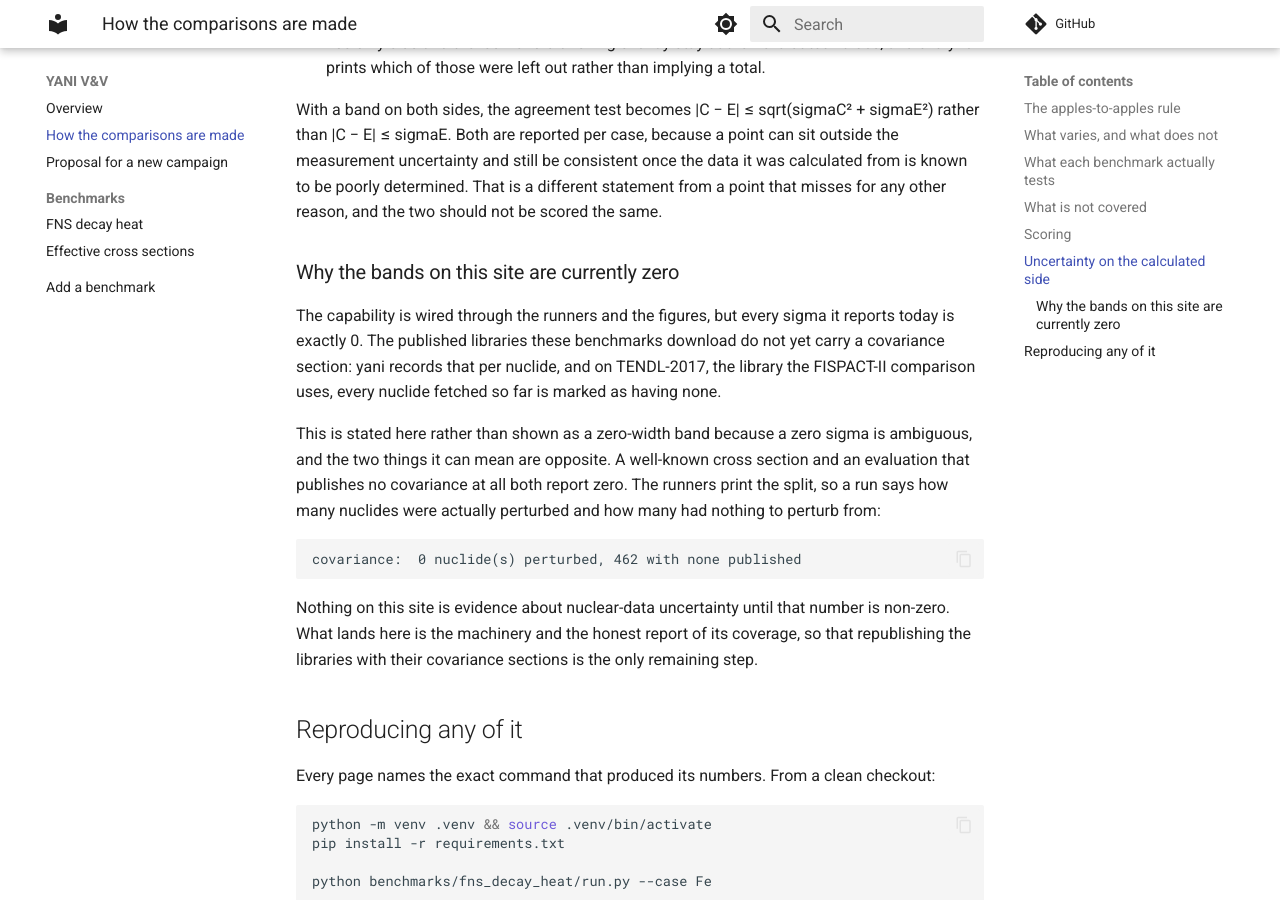
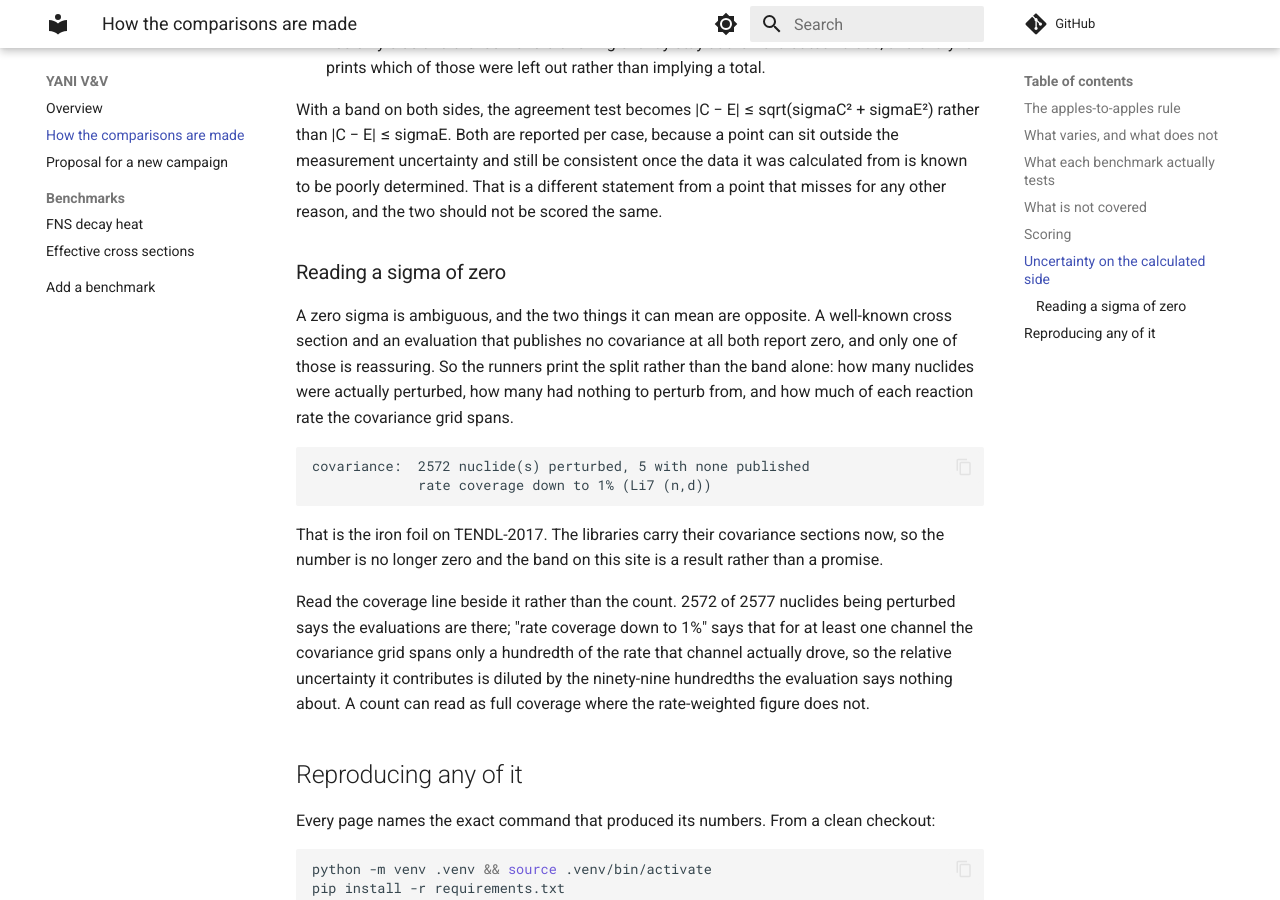
Before and after one commit to fusion-neutronics/yani-verification-and-validation, an MkDocs documentation site: the page built from docs/methodology.md, in a window 1280 px wide and 900 px high, scrolled down 4495 px. Built offline with MkDocs 1.6.1 and Material for MkDocs 9.7.7, drawn with Linux system fonts in a browser that asks for light colours; comment, search, counter and statistics services are not loaded.

Commit message:
The bands are not zero any more
The README and the methodology page both said every sigma this site reports is
exactly zero, because the published libraries carried no covariance section.
They carry it now, and a run says so:

    covariance:  2572 nuclide(s) perturbed, 5 with none published
                 rate coverage down to 1% (Li7 (n,d))

That is the iron foil on TENDL-2017, at yani 0.18.0 against the 2026-09-18
data release.

The band is also doing the job it exists for, which is the part worth saying
out loud. yani and FISPACT-II both sit 7.3% from the measurement on this foil,
outside the measurement's own 5.4% at every one of its 21 points. Against the
nuclear data's 16.7%, every point agrees. The two codes are not both wrong
about the physics; they are both reading cross sections not known to better
than that.

The "why the bands on this site are currently zero" section becomes "reading a
sigma of zero", which is the part of it that was never about the data being
absent: a well-known cross section and an evaluation publishing no covariance
both report zero, and the coverage report is what separates them. The new text
points at the rate-weighted coverage rather than the count, since 2572 of 2577
reads as complete where "down to 1%" says one channel's grid spans a hundredth
of the rate it drove.

````diff
--- a/docs/methodology.md
+++ b/docs/methodology.md
@@ -212,28 +212,30 @@ and still be consistent once the data it was calculated from is known to be
 poorly determined. That is a different statement from a point that misses for
 any other reason, and the two should not be scored the same.
 
-### Why the bands on this site are currently zero
+### Reading a sigma of zero
 
-The capability is wired through the runners and the figures, but every sigma it
-reports today is exactly 0. The published libraries these benchmarks download
-do not yet carry a covariance section: yani records that per nuclide, and on
-TENDL-2017, the library the FISPACT-II comparison uses, every nuclide fetched so
-far is marked as having none.
-
-This is stated here rather than shown as a zero-width band because a zero sigma
-is ambiguous, and the two things it can mean are opposite. A well-known cross
-section and an evaluation that publishes no covariance at all both report zero.
-The runners print the split, so a run says how many nuclides were actually
-perturbed and how many had nothing to perturb from:
+A zero sigma is ambiguous, and the two things it can mean are opposite. A
+well-known cross section and an evaluation that publishes no covariance at all
+both report zero, and only one of those is reassuring. So the runners print the
+split rather than the band alone: how many nuclides were actually perturbed,
+how many had nothing to perturb from, and how much of each reaction rate the
+covariance grid spans.
 
 ```
-covariance:  0 nuclide(s) perturbed, 462 with none published
+covariance:  2572 nuclide(s) perturbed, 5 with none published
+             rate coverage down to 1% (Li7 (n,d))
 ```
 
-Nothing on this site is evidence about nuclear-data uncertainty until that
-number is non-zero. What lands here is the machinery and the honest report of
-its coverage, so that republishing the libraries with their covariance sections
-is the only remaining step.
+That is the iron foil on TENDL-2017. The libraries carry their covariance
+sections now, so the number is no longer zero and the band on this site is a
+result rather than a promise.
+
+Read the coverage line beside it rather than the count. 2572 of 2577 nuclides
+being perturbed says the evaluations are there; "rate coverage down to 1%" says
+that for at least one channel the covariance grid spans only a hundredth of the
+rate that channel actually drove, so the relative uncertainty it contributes is
+diluted by the ninety-nine hundredths the evaluation says nothing about. A
+count can read as full coverage where the rate-weighted figure does not.
 
 ## Reproducing any of it
 
````
Also changed, not shown: README.md (+15 -6 lines).
